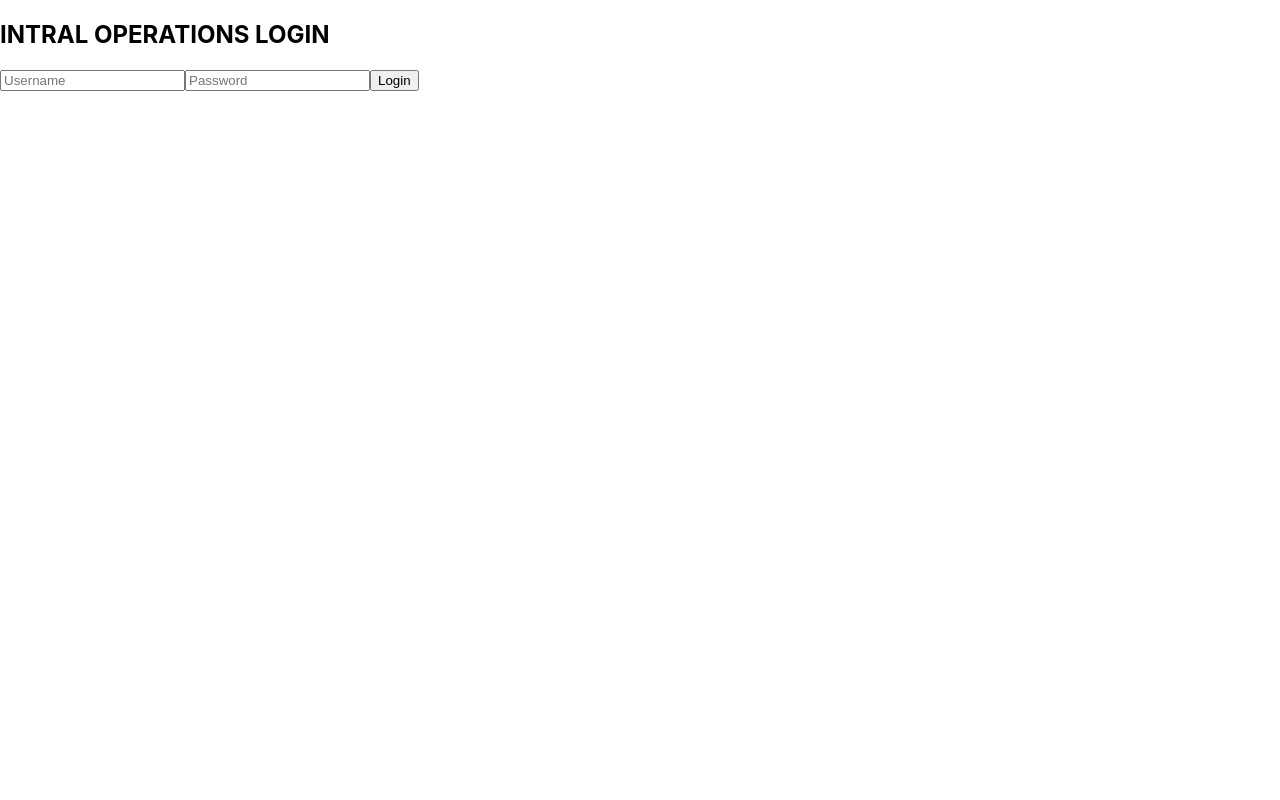
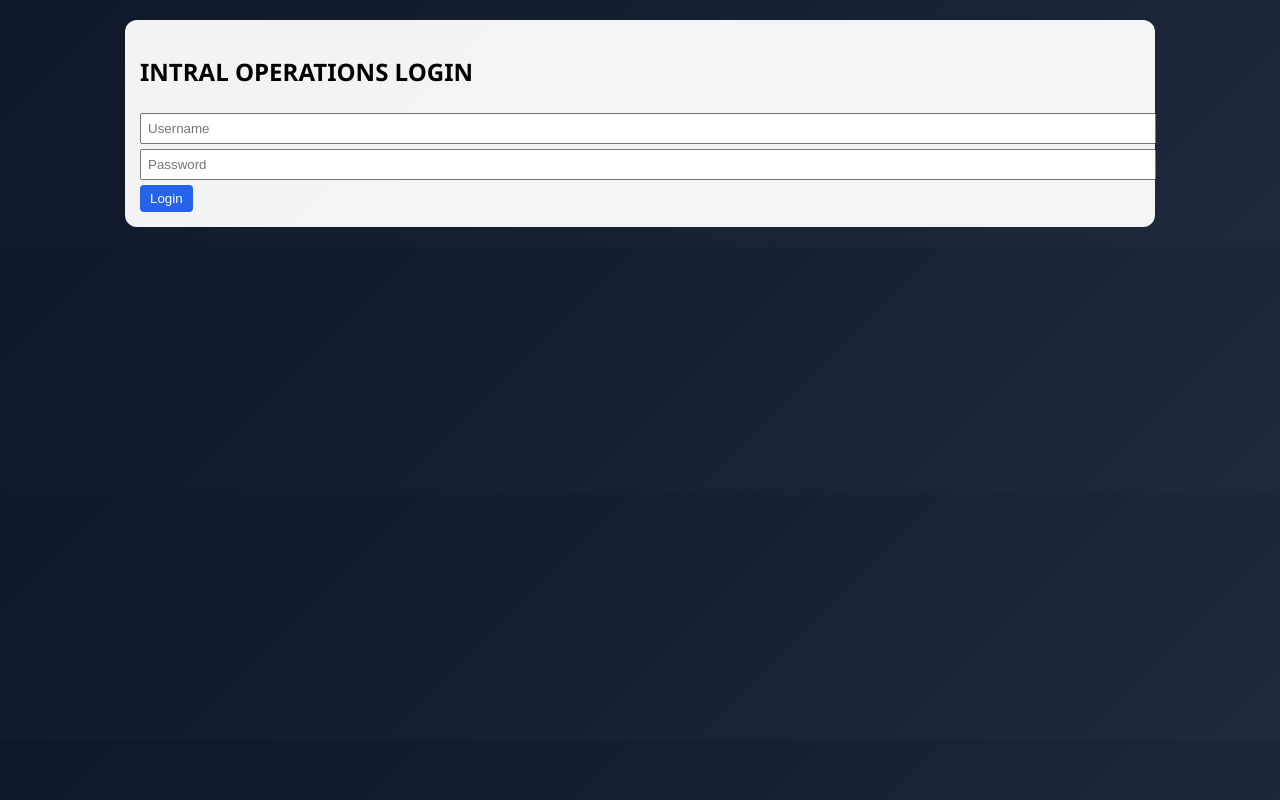
Before and after one commit to VPEN3PL/3pl-ops, a React (Create React App) app: page / in a window 1280 px wide. Built offline with nearby package versions, Linux system fonts and the light colour scheme.

Commit message:
Finalize enterprise dashboard UI

```diff
--- a/src/App.css
+++ b/src/App.css
@@ -1,6 +1,93 @@
-/* ✅ Job status highlighting */
+body {
+  margin: 0;
+  background: linear-gradient(135deg, #0f172a, #1e293b);
+  font-family: "Segoe UI", sans-serif;
+}
+
+.container {
+  max-width: 1000px;
+  margin: 20px auto;
+  background: rgba(255,255,255,0.95);
+  padding: 15px;
+  border-radius: 12px;
+}
+
+.subtitle {
+  color: gray;
+  margin-top: -5px;
+}
+
+.tabs {
+  display: flex;
+  gap: 10px;
+  margin-bottom: 15px;
+}
+
+.tabs button {
+  flex: 1;
+  padding: 8px;
+  background: #e5e7eb;
+  border: none;
+  border-radius: 6px;
+}
+
+.card {
+  background: #fff;
+  padding: 12px;
+  margin-top: 10px;
+  border-radius: 8px;
+}
+
+.kpi-row {
+  display: flex;
+  gap: 10px;
+}
+
+.kpi-card {
+  flex: 1;
+  background: #f1f5f9;
+  padding: 10px;
+  text-align: center;
+  border-radius: 6px;
+}
+
+.kpi-card p {
+  font-size: 22px;
+  margin: 0;
+  font-weight: bold;
+}
+
+input, select {
+  width: 100%;
+  padding: 6px;
+  margin-top: 5px;
+}
+
+button {
+  margin-top: 5px;
+  padding: 6px 10px;
+  border: none;
+  background: #2563eb;
+  color: white;
+  border-radius: 4px;
+}
+
+ul {
+  list-style: none;
+  padding: 0;
+}
+
+li {
+  padding: 8px;
+  margin-top: 6px;
+  border-radius: 6px;
+  display: flex;
+  justify-content: space-between;
+}
+
+/* ✅ Highlighting */
 li.active {
-  background: #dcfce7; /* light green */
+  background: #dcfce7;
   border-left: 5px solid #22c55e;
 }
 
--- a/src/App.js
+++ b/src/App.js
@@ -23,7 +23,6 @@ function App() {
   });
 
   const [login, setLogin] = useState({ username: "", password: "" });
-
   const [jobs, setJobs] = useState([]);
   const [newJob, setNewJob] = useState("");
   const [jobType, setJobType] = useState("Outbound");
@@ -75,10 +74,12 @@ function App() {
     setJobs(copy);
   };
 
+  // KPI
   const openJobs = jobs.filter(j => j.status === "Open").length;
   const activeJobs = jobs.filter(j => j.startTime && j.status === "Open").length;
   const closedJobs = jobs.filter(j => j.status === "Closed").length;
 
+  // Charts
   const chartData = Object.values(
     jobs.reduce((acc, job) => {
       const d = job.created;
@@ -101,17 +102,8 @@ function App() {
       <div className="container">
         <h2>INTRAL OPERATIONS LOGIN</h2>
 
-        <input
-          placeholder="Username"
-          onChange={e => setLogin({ ...login, username: e.target.value })}
-        />
-
-        <input
-          type="password"
-          placeholder="Password"
-          onChange={e => setLogin({ ...login, password: e.target.value })}
-        />
-
+        <input placeholder="Username" onChange={e => setLogin({ ...login, username: e.target.value })}/>
+        <input type="password" placeholder="Password" onChange={e => setLogin({ ...login, password: e.target.value })}/>
         <button onClick={loginUser}>Login</button>
       </div>
     );
@@ -121,9 +113,7 @@ function App() {
     <div className="container">
 
       <h1>INTRAL OPERATIONS CONTROL PANEL</h1>
-      <p style={{ color: "gray", marginTop: "-5px" }}>
-        Operational Visibility • Efficiency • Precision
-      </p>
+      <p className="subtitle">Operational Visibility • Efficiency • Precision</p>
 
       <button onClick={logout}>Logout</button>
 
@@ -132,7 +122,7 @@ function App() {
         <button onClick={() => setTab("jobs")}>Jobs</button>
       </div>
 
-      {/* ✅ DASHBOARD */}
+      {/* DASHBOARD */}
       {tab === "dashboard" && (
         <>
           <div className="kpi-row">
@@ -143,7 +133,7 @@ function App() {
 
           <div className="card">
             <h3>Jobs Over Time</h3>
-            <ResponsiveContainer width="100%" height={250}>
+            <ResponsiveContainer width="100%" height={200}>
               <LineChart data={chartData}>
                 <XAxis dataKey="name"/>
                 <YAxis/>
@@ -155,7 +145,7 @@ function App() {
 
           <div className="card">
             <h3>Jobs by Type</h3>
-            <ResponsiveContainer width="100%" height={250}>
+            <ResponsiveContainer width="100%" height={200}>
               <BarChart data={typeChartData}>
                 <CartesianGrid strokeDasharray="3 3"/>
                 <XAxis dataKey="name"/>
@@ -168,7 +158,7 @@ function App() {
         </>
       )}
 
-      {/* ✅ JOBS */}
+      {/* JOBS */}
       {tab === "jobs" && (
         <>
           <h3>New Job</h3>
@@ -187,7 +177,7 @@ function App() {
           <button onClick={addJob}>Add Job</button>
 
           <ul>
-            {jobs.map((job, i) => (
+            {jobs.map((job,i)=>(
               <li
                 key={i}
                 className={
@@ -198,24 +188,19 @@ function App() {
                     : "open"
                 }
               >
-                {job.status === "Closed"
-                  ? "✅"
-                  : job.startTime
-                  ? "⏳"
-                  : "⏺"}{" "}
-
+                {job.status==="Closed" ? "✅" : job.startTime ? "⏳" : "⏺"}{" "}
                 {job.task} — {job.type} — {job.status}
 
                 {job.startTime && job.endTime &&
-                  ` — ${Math.floor((job.endTime - job.startTime) / 60000)}m`
+                  ` — ${Math.floor((job.endTime - job.startTime)/60000)}m`
                 }
 
-                {!job.startTime && job.status === "Open" && (
-                  <button onClick={() => startJob(i)}>Start</button>
+                {!job.startTime && job.status==="Open" && (
+                  <button onClick={()=>startJob(i)}>Start</button>
                 )}
 
-                {job.startTime && job.status === "Open" && (
-                  <button onClick={() => closeJob(i)}>Close</button>
+                {job.startTime && job.status==="Open" && (
+                  <button onClick={()=>closeJob(i)}>Close</button>
                 )}
               </li>
             ))}
@@ -227,3 +212,4 @@ function App() {
 }
 
 export default App;
+``
```
